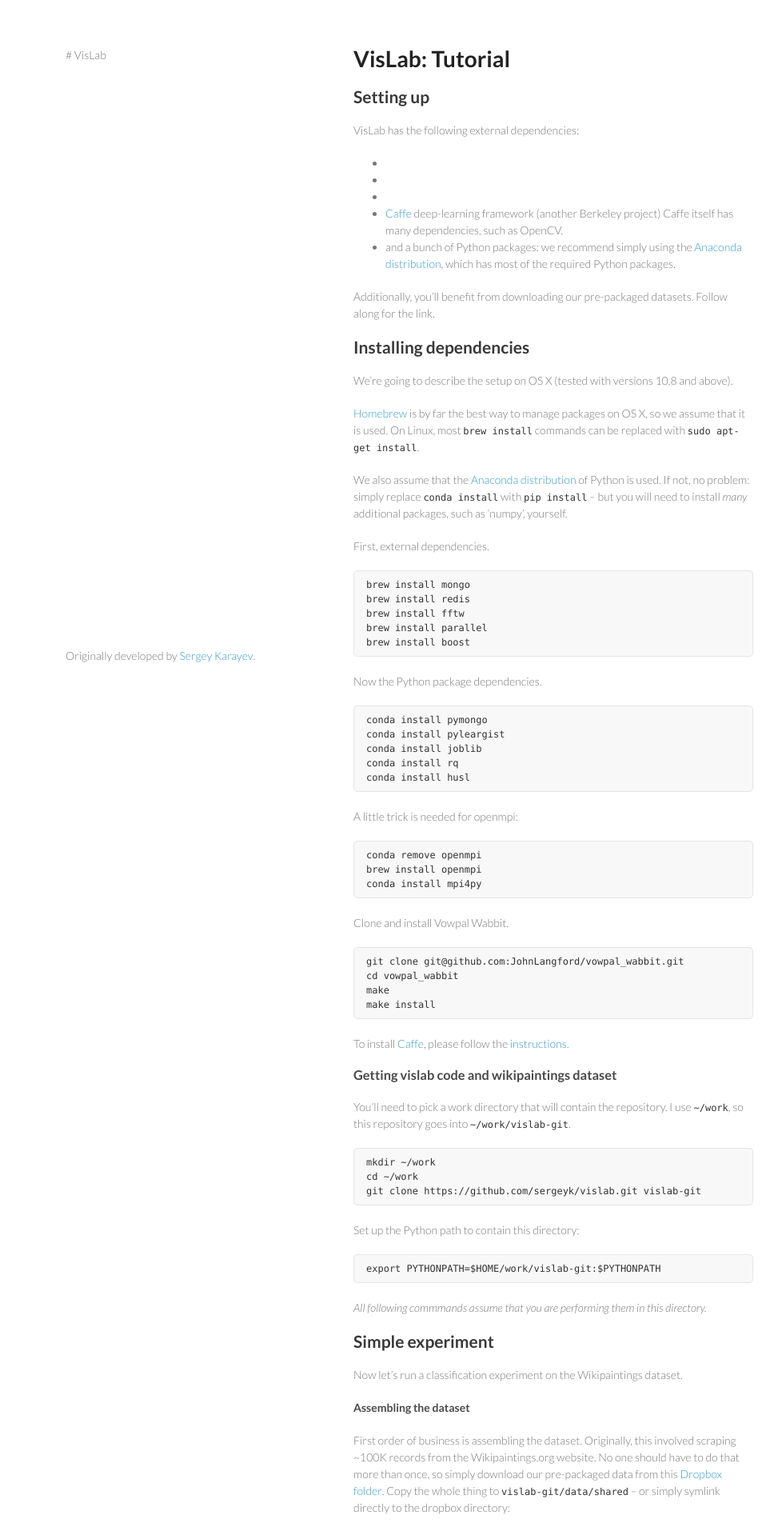
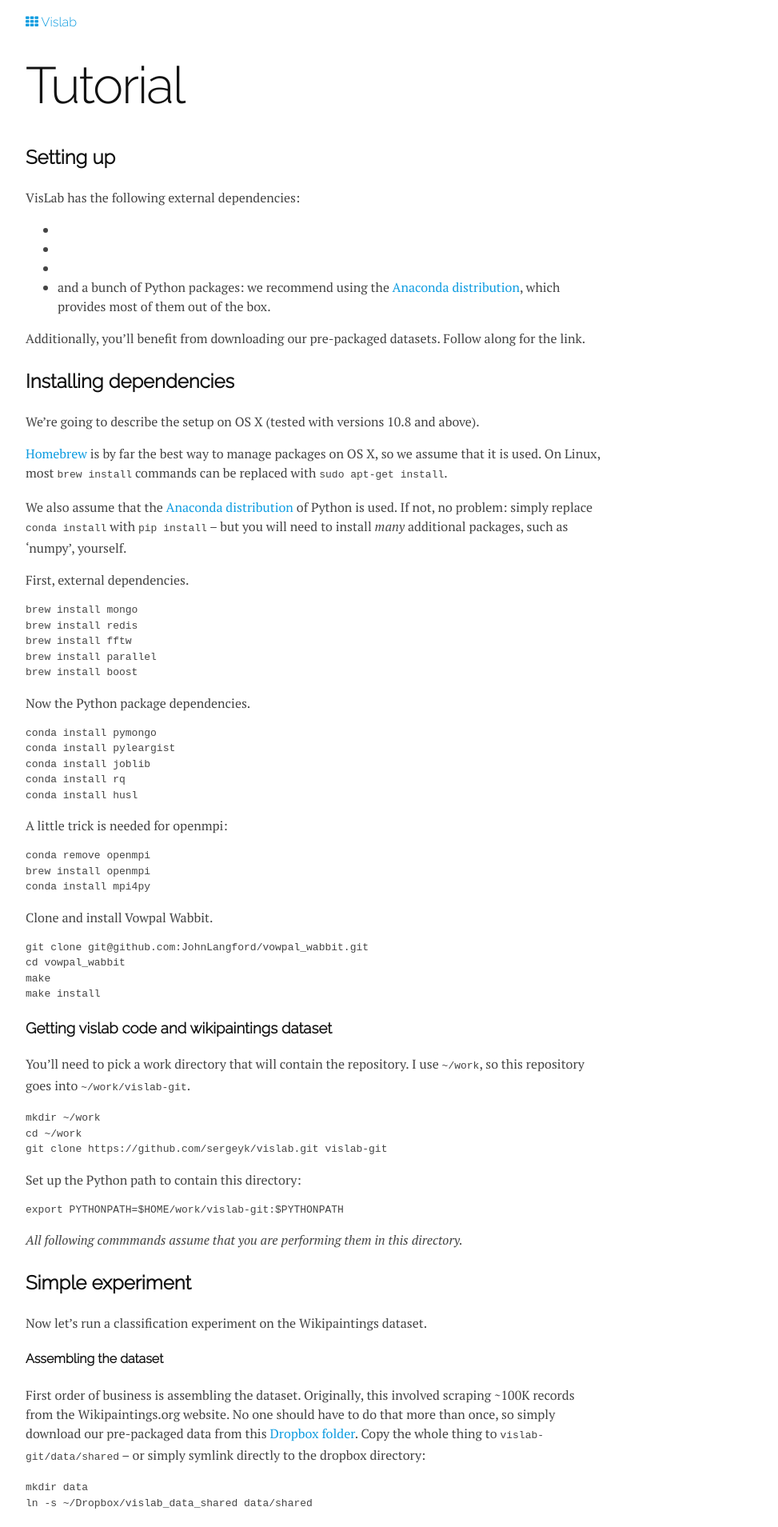
Before and after one commit to sergeyk/vislab, a Jekyll site: the page built from docs/tutorial.md, in a window 1280 px wide. Shown: the top 1909 px of the page at 80% size, without its empty margins (128-1101 px from the left). Built offline with Jekyll 4.4.1, drawn with Linux system fonts in a browser that asks for light colours; nearby versions of some CDN libraries; some of the changed text lies outside the part shown.

Commit message:
Documentation and gh-pages in docs/ now.

```diff
--- a/docs/CNAME
+++ /dev/null
@@ -1 +0,0 @@
-vislab.com
--- a/docs/_config.yml
+++ b/docs/_config.yml
@@ -1,6 +1,7 @@
-name: VisLab
+name: Vislab
 author: Sergey Karayev
 description: Tools for computer vision.
 url: http://sergeykarayev.com/vislab
 pygments: true
 permalink: /:title
+repo: https://github.com/sergeyk/vislab
--- a/docs/_layouts/default.html
+++ b/docs/_layouts/default.html
@@ -2,28 +2,37 @@
 <html>
   <head>
     <meta charset="utf-8">
-    <meta http-equiv="X-UA-Compatible" content="chrome=1">
-    <title>{{ site.title }}</title>
+    <title>{{ site.name }} | {{ page.title }}</title>
 
-    <link rel="stylesheet" href="css/styles.css">
-    <!-- <link rel="stylesheet" href="css/pygment_trac.css"> -->
-    <meta name="viewport" content="width=device-width, initial-scale=1, user-scalable=no">
+    <link rel="stylesheet" href="/css/style.css">
+    <link rel="stylesheet" href="//netdna.bootstrapcdn.com/font-awesome/4.0.3/css/font-awesome.css">
+    <script src="//ajax.googleapis.com/ajax/libs/jquery/1.11.0/jquery.min.js"></script>
     <!--[if lt IE 9]>
     <script src="//html5shiv.googlecode.com/svn/trunk/html5.js"></script>
     <![endif]-->
   </head>
   <body>
-    <div class="wrapper">
+    {% if page.title != 'Home' %}
     <header>
-        {% include toc.md %}
+      <a href="/"><i class="fa fa-th"></i> {{ site.name }}</a>
     </header>
+    {% endif %}
     <section>
       {{ content }}
     </section>
     <footer>
-        <p>Originally developed by <a href="http://sergeykarayev.com">Sergey Karayev</a>.</p>
+      <hr />
+      <p>Developed by <a href="http://sergeykarayev.com">Sergey Karayev</a>.</p>
     </footer>
-    </div>
-    <script src="javascripts/scale.fix.js"></script>
+    <script>
+    $(function() {
+      return $("h2, h3, h4").each(function(i, el) {
+        var id = $(el).attr('id');
+        if (id) {
+          return $(el).prepend($("<a />").attr("name", id).attr("href", "#" + id).html('#'));
+        }
+      });
+    });
+    </script>
   </body>
 </html>
--- /dev/null
+++ b/docs/_plugins/markdown-tag.rb
@@ -0,0 +1,24 @@
+=begin
+  Jekyll tag to include Markdown text from _includes directory preprocessing with Liquid.
+  Usage:
+    {% markdown <filename> %}
+=end
+module Jekyll
+
+  class MarkdownTag < Liquid::Tag
+    def initialize(tag_name, text, tokens)
+      super
+      @text = text.strip
+    end
+
+    def render(context)
+      source_dirname = File.dirname(__FILE__) + '/../'
+      tmpl = File.read File.join source_dirname, "_includes", @text
+      site = context.registers[:site]
+      converter = site.getConverterImpl(Jekyll::Converters::Markdown)
+      tmpl = (Liquid::Template.parse tmpl).render site.site_payload
+      html = converter.convert(tmpl)
+    end
+  end
+end
+Liquid::Template.register_tag('markdown', Jekyll::MarkdownTag)
--- /dev/null
+++ b/docs/css/style.css
@@ -0,0 +1,144 @@
+@import url(http://fonts.googleapis.com/css?family=PT+Serif:400,700,400italic|Raleway:300);
+
+html {
+  min-width: 1040px;
+}
+
+body {
+  font: 100%/1.5 "PT Serif", serif;
+  color: #444;
+  margin: 1em auto 4em auto;
+  position: relative;
+  width: 960px;
+}
+
+header, footer, aside, h1, h2, h3, h4 {
+  font-family: "Raleway", sans-serif;
+}
+
+h1, h2, h3, h4 {
+  color: #111;
+}
+
+header, footer {
+  color: #636363;
+}
+
+h1 {
+  font-size: 64px;
+  font-weight: 300;
+  letter-spacing: -2px;
+  margin: .3em 0 .1em 0;
+}
+
+h2 {
+  margin-top: 1em;
+}
+
+h1, h2 {
+  text-rendering: optimizeLegibility;
+}
+
+h2 a[name], h3 a[name], h4 a[name]  {
+  color: #ff8a04;
+  left: -20px;
+  position: absolute;
+  width: 740px;
+  opacity: 0;
+  -webkit-transition: opacity 0.2s ease-in-out 0.1s;
+  -moz-transition: opacity 0.2s ease-in-out 0.1s;
+  -ms-transition: opacity 0.2s ease-in-out 0.1s;
+}
+
+h2:hover a, h3:hover a, h4:hover a {
+  opacity: 1;
+}
+
+header aside, footer aside {
+  float: left;
+  margin-right: .5em;
+}
+
+header aside:after, footer aside:after {
+  padding-left: .5em;
+  content: "/";
+}
+
+footer {
+  margin-top: 2em;
+}
+
+h1 ~ aside {
+  font-size: small;
+  right: 0;
+  position: absolute;
+  width: 180px;
+}
+
+.attribution {
+  font-size: small;
+  margin-bottom: 2em;
+}
+
+section > p, li > p {
+  line-height: 1.5em;
+}
+
+section > p {
+  width: 720px;
+}
+
+section > blockquote {
+  width: 640px;
+}
+
+blockquote q {
+  display: block;
+  font-style: oblique;
+}
+
+li {
+  width: 680px;
+}
+
+a {
+  color: #ff8a04;
+  text-decoration: none;
+  -webkit-transition: color .15s ease-out;
+  -moz-transition: color .15s ease-out;
+  transition: color .15s ease-out;
+}
+
+a:not(:hover) {
+  color: #0e9ce0;
+}
+
+pre, code, textarea {
+  font-family: monospace;
+}
+
+textarea {
+  font-size: 100%;
+}
+
+section > pre {
+  width: 720px;
+  overflow: auto;
+  white-space: pre-wrap;
+  border-left: solid 2px #ccc;
+  padding-left: 18px;
+  margin: 2em 0 2em -20px;
+}
+
+sup, sub {
+  line-height: 0;
+}
+
+blockquote:before {
+  position: absolute;
+  left: 2em;
+}
+
+blockquote:after {
+  position: absolute;
+}
--- a/docs/css/styles.css
+++ /dev/null
@@ -1,287 +0,0 @@
-@import url(https://fonts.googleapis.com/css?family=Lato:300italic,700italic,300,700);
-
-body {
-  padding:50px;
-  font:14px/1.5 Lato, "Helvetica Neue", Helvetica, Arial, sans-serif;
-  color:#777;
-  font-weight:300;
-}
-
-h1, h2, h3, h4, h5, h6 {
-  color:#222;
-  margin:0 0 20px;
-}
-
-p, ul, ol, table, pre, dl {
-  margin:0 0 20px;
-}
-
-h1, h2, h3 {
-  line-height:1.1;
-}
-
-h1 {
-  font-size:28px;
-}
-
-h2 {
-  color:#393939;
-}
-
-h3, h4, h5, h6 {
-  color:#494949;
-}
-
-a {
-  color:#39c;
-  font-weight:400;
-  text-decoration:none;
-}
-
-a:hover {
-  color:#069;
-}
-
-a small {
-  font-size:11px;
-  color:#777;
-  margin-top:-0.6em;
-  display:block;
-}
-
-a:hover small {
-  color:#777;
-}
-
-.wrapper {
-  width:860px;
-  margin:0 auto;
-}
-
-blockquote {
-  border-left:1px solid #e5e5e5;
-  margin:0;
-  padding:0 0 0 20px;
-  font-style:italic;
-}
-
-code, pre {
-  font-family:Monaco, Bitstream Vera Sans Mono, Lucida Console, Terminal, monospace;
-  color:#333;
-  font-size:12px;
-}
-
-pre {
-  padding:8px 15px;
-  background: #f8f8f8;
-  border-radius:5px;
-  border:1px solid #e5e5e5;
-  overflow-x: auto;
-}
-
-table {
-  width:100%;
-  border-collapse:collapse;
-}
-
-th, td {
-  text-align:left;
-  padding:5px 10px;
-  border-bottom:1px solid #e5e5e5;
-}
-
-dt {
-  color:#444;
-  font-weight:700;
-}
-
-th {
-  color:#444;
-}
-
-img {
-  max-width:100%;
-}
-
-header {
-  width:270px;
-  float:left;
-  position:fixed;
-}
-
-header ul {
-  list-style:none;
-  height:40px;
-
-  padding:0;
-
-  background: #eee;
-  background: -moz-linear-gradient(top, #f8f8f8 0%, #dddddd 100%);
-  background: -webkit-gradient(linear, left top, left bottom, color-stop(0%,#f8f8f8), color-stop(100%,#dddddd));
-  background: -webkit-linear-gradient(top, #f8f8f8 0%,#dddddd 100%);
-  background: -o-linear-gradient(top, #f8f8f8 0%,#dddddd 100%);
-  background: -ms-linear-gradient(top, #f8f8f8 0%,#dddddd 100%);
-  background: linear-gradient(top, #f8f8f8 0%,#dddddd 100%);
-
-  border-radius:5px;
-  border:1px solid #d2d2d2;
-  box-shadow:inset #fff 0 1px 0, inset rgba(0,0,0,0.03) 0 -1px 0;
-  width:270px;
-}
-
-header li {
-  width:89px;
-  float:left;
-  border-right:1px solid #d2d2d2;
-  height:40px;
-}
-
-header li:first-child a {
-  border-radius:5px 0 0 5px;
-}
-
-header li:last-child a {
-  border-radius:0 5px 5px 0;
-}
-
-header ul a {
-  line-height:1;
-  font-size:11px;
-  color:#999;
-  display:block;
-  text-align:center;
-  padding-top:6px;
-  height:34px;
-}
-
-header ul a:hover {
-  color:#999;
-  background: -moz-linear-gradient(top, #fff 0%, #ddd 100%);
-  background: -webkit-gradient(linear, left top, left bottom, color-stop(0%,#fff), color-stop(100%,#ddd));
-  background: -webkit-linear-gradient(top, #fff 0%,#ddd 100%);
-  background: -o-linear-gradient(top, #fff 0%,#ddd 100%);
-  background: -ms-linear-gradient(top, #fff 0%,#ddd 100%);
-  background: linear-gradient(top, #fff 0%,#ddd 100%);
-}
-
-header ul a:active {
-  -webkit-box-shadow: inset 0px 2px 2px 0px #ddd;
-  -moz-box-shadow: inset 0px 2px 2px 0px #ddd;
-  box-shadow: inset 0px 2px 2px 0px #ddd;
-}
-
-strong {
-  color:#222;
-  font-weight:700;
-}
-
-header ul li + li {
-  width:88px;
-  border-left:1px solid #fff;
-}
-
-header ul li + li + li {
-  border-right:none;
-  width:89px;
-}
-
-header ul a strong {
-  font-size:14px;
-  display:block;
-  color:#222;
-}
-
-section {
-  width:500px;
-  float:right;
-  padding-bottom:50px;
-}
-
-small {
-  font-size:11px;
-}
-
-hr {
-  border:0;
-  background:#e5e5e5;
-  height:1px;
-  margin:0 0 20px;
-}
-
-footer {
-  width:270px;
-  float:left;
-  position:fixed;
-  bottom:50px;
-}
-
-@media print, screen and (max-width: 960px) {
-
-  div.wrapper {
-    width:auto;
-    margin:0;
-  }
-
-  header, section, footer {
-    float:none;
-    position:static;
-    width:auto;
-  }
-
-  header {
-    padding-right:320px;
-  }
-
-  section {
-    border:1px solid #e5e5e5;
-    border-width:1px 0;
-    padding:20px 0;
-    margin:0 0 20px;
-  }
-
-  header a small {
-    display:inline;
-  }
-
-  header ul {
-    position:absolute;
-    right:50px;
-    top:52px;
-  }
-}
-
-@media print, screen and (max-width: 720px) {
-  body {
-    word-wrap:break-word;
-  }
-
-  header {
-    padding:0;
-  }
-
-  header ul, header p.view {
-    position:static;
-  }
-
-  pre, code {
-    word-wrap:normal;
-  }
-}
-
-@media print, screen and (max-width: 480px) {
-  body {
-    padding:15px;
-  }
-
-  header ul {
-    display:none;
-  }
-}
-
-@media print {
-  body {
-    padding:0.4in;
-    font-size:12pt;
-    color:#444;
-  }
-}
--- a/docs/tutorial.md
+++ b/docs/tutorial.md
@@ -10,10 +11,11 @@ VisLab has the following external dependencies:
 - [MongoDB]: key-value store used for storing features
 - [Redis]: key-value store used for our job queue
 - [Vowpal Wabbit]: machine learning framework
-- [Caffe] deep-learning framework (another Berkeley project)
+- and a bunch of Python packages: we recommend using the [Anaconda distribution], which provides most of them out of the box.
+
+<!-- - [Caffe] deep-learning framework (another Berkeley project)
     Caffe itself has many dependencies, such as OpenCV.
-- and a bunch of Python packages: we recommend simply using the [Anaconda distribution], which has most of the required Python packages.
-
+ -->
 Additionally, you'll benefit from downloading our pre-packaged datasets.
 Follow along for the link.
 
@@ -56,7 +58,7 @@ Clone and install Vowpal Wabbit.
     make
     make install
 
-To install [Caffe], please follow the [instructions](http://caffe.berkeleyvision.org/installation.html).
+<!-- To install [Caffe], please follow the [instructions](http://caffe.berkeleyvision.org/installation.html). -->
 
 ### Getting vislab code and wikipaintings dataset
 
@@ -91,6 +93,7 @@ Originally, this involved scraping ~100K records from the Wikipaintings.org webs
 No one should have to do that more than once, so simply download our pre-packaged data from this [Dropbox folder](https://www.dropbox.com/sh/our2zcaaqfi2e6d/1rZs5J4xhl).
 Copy the whole thing to `vislab-git/data/shared` -- or simply symlink directly to the dropbox directory:
 
+    mkdir data
     ln -s ~/Dropbox/vislab_data_shared data/shared
 
 Next, copy over the default configuration.
```
Also changed, not shown: other parts of docs/tutorial.md (+3 -2 lines), docs/index.md (+13 -2 lines), LICENSE.txt, readme.md, 6 other files. Lines whose indentation alone changed are shown as unchanged.
